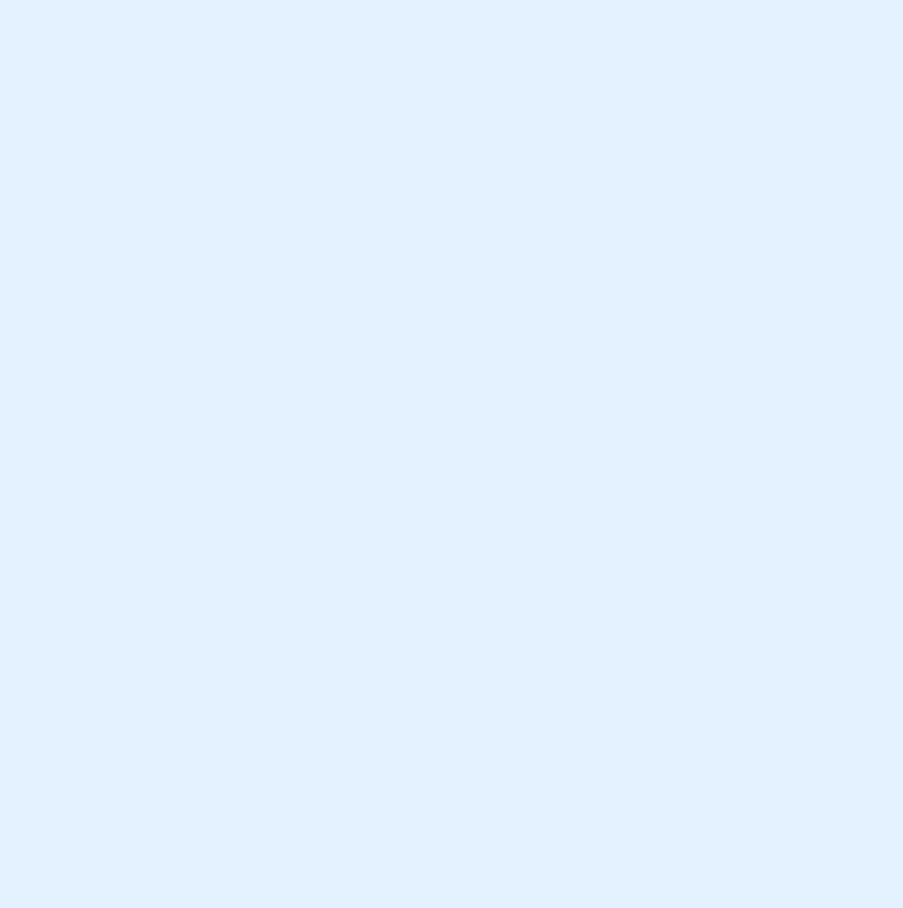
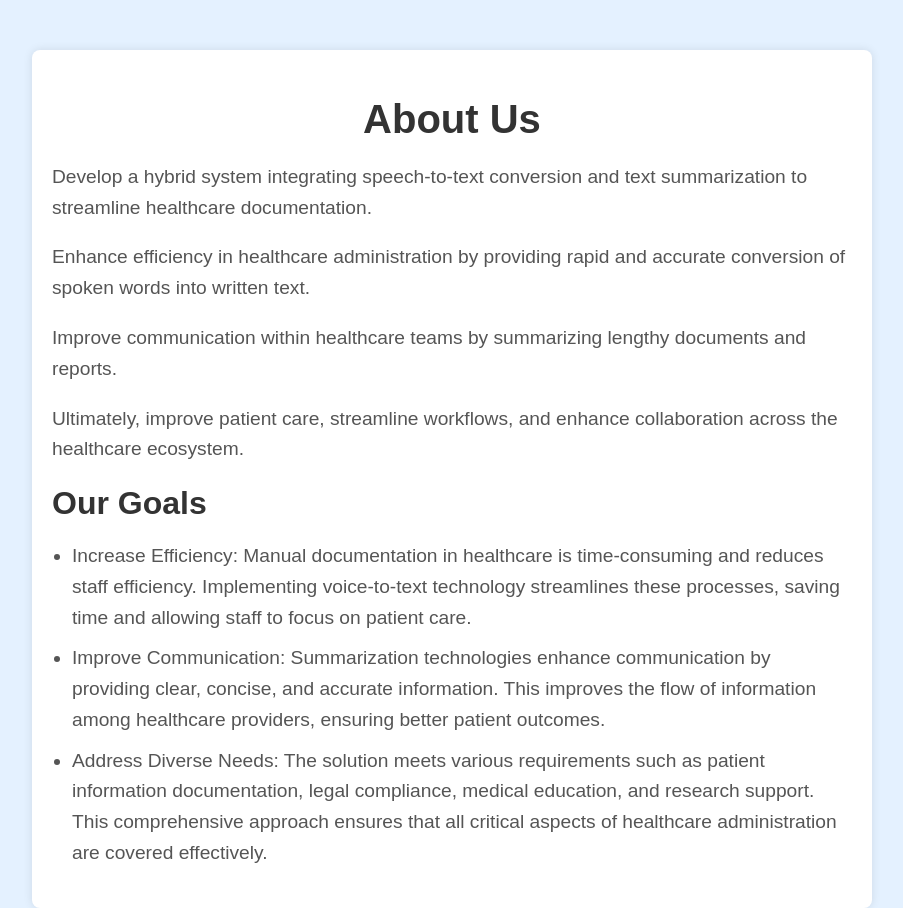
Before and after one commit to deekshas18/mini_project, a React (Create React App) app in the folder frontend/: page /AboutUs in a window 1280 px wide. Before the commit this address had no page. Shown: the whole page, without its empty margins (188-1091 px from the left). Before the commit the page ends 800 px from the top, so only its background shows below. Built offline with nearby package versions, Linux system fonts and the light colour scheme.

Commit message:
pushing the about us page

```diff
--- /dev/null
+++ b/frontend/src/Css/About.css
@@ -0,0 +1,42 @@
+.aboutUs-container {
+    padding: 20px;
+    max-width: 800px;
+    margin: 0 auto;
+    background-color: #fff;
+    box-shadow: 0 0 10px rgba(0, 0, 0, 0.1);
+    border-radius: 8px;
+    margin-top: 50px;
+  }
+
+  .aboutUs-header {
+    font-size: 2.5rem;
+    color: #333;
+    text-align: center;
+    margin-bottom: 20px;
+  }
+
+  .aboutUs-subheader {
+    font-size: 2rem;
+    color: #333;
+    margin-top: 20px;
+    margin-bottom: 10px;
+  }
+
+  .aboutUs-paragraph {
+    font-size: 1.2rem;
+    line-height: 1.6;
+    color: #555;
+    margin-bottom: 15px;
+  }
+
+  .aboutUs-list {
+    font-size: 1.2rem;
+    line-height: 1.6;
+    color: #555;
+    list-style-type: disc;
+    padding-left: 20px;
+  }
+
+  .aboutUs-listItem {
+    margin-bottom: 10px;
+  }
--- /dev/null
+++ b/frontend/src/pages/About.jsx
@@ -0,0 +1,36 @@
+import React from 'react';
+import '../Css/About.css';
+
+const About = () => {
+  return (
+    <div className="aboutUs-container">
+      <h1 className="aboutUs-header">About Us</h1>
+      <p className="aboutUs-paragraph">
+        Develop a hybrid system integrating speech-to-text conversion and text summarization to streamline healthcare documentation.
+      </p>
+      <p className="aboutUs-paragraph">
+        Enhance efficiency in healthcare administration by providing rapid and accurate conversion of spoken words into written text.
+      </p>
+      <p className="aboutUs-paragraph">
+        Improve communication within healthcare teams by summarizing lengthy documents and reports.
+      </p>
+      <p className="aboutUs-paragraph">
+        Ultimately, improve patient care, streamline workflows, and enhance collaboration across the healthcare ecosystem.
+      </p>
+      <h2 className="aboutUs-subheader">Our Goals</h2>
+      <ul className="aboutUs-list">
+        <li className="aboutUs-listItem">
+          Increase Efficiency: Manual documentation in healthcare is time-consuming and reduces staff efficiency. Implementing voice-to-text technology streamlines these processes, saving time and allowing staff to focus on patient care.
+        </li>
+        <li className="aboutUs-listItem">
+          Improve Communication: Summarization technologies enhance communication by providing clear, concise, and accurate information. This improves the flow of information among healthcare providers, ensuring better patient outcomes.
+        </li>
+        <li className="aboutUs-listItem">
+          Address Diverse Needs: The solution meets various requirements such as patient information documentation, legal compliance, medical education, and research support. This comprehensive approach ensures that all critical aspects of healthcare administration are covered effectively.
+        </li>
+      </ul>
+    </div>
+  );
+};
+
+export default About;
--- a/frontend/src/routes/AppRoutes.js
+++ b/frontend/src/routes/AppRoutes.js
@@ -9,6 +9,7 @@ import Register from '../pages/Register';
 import Homemain from '../pages/Homemain';
 import Edit from '../pages/EditPat';
 import Doctor from '../pages/Doctor';
+import About from '../pages/About';
 // import Edit from '../pages/Edit';
 
 
@@ -21,6 +22,7 @@ function AppRoutes() {
             <Route path="/" element={<Register/>}/>
             <Route path="/Homemain" element={<Homemain/>}/>
             <Route path="/Home" element={<Home/>}/>
+            <Route path="/AboutUs" element={<About/>}/>
             <Route path="/Add" element={<Add/>}/>
             <Route path='/Display' element={<Display/>}/>
             <Route path='/Edit' element={<Edit/>}/>
```
